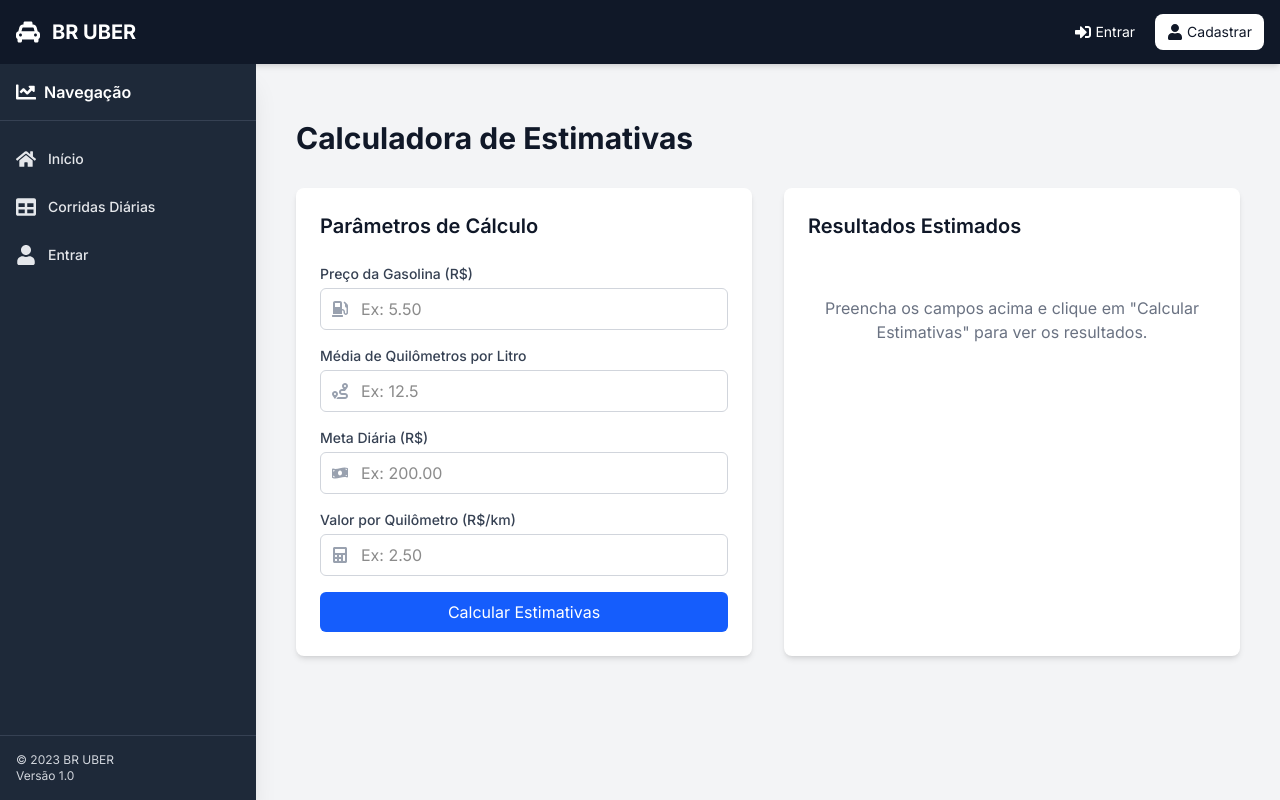
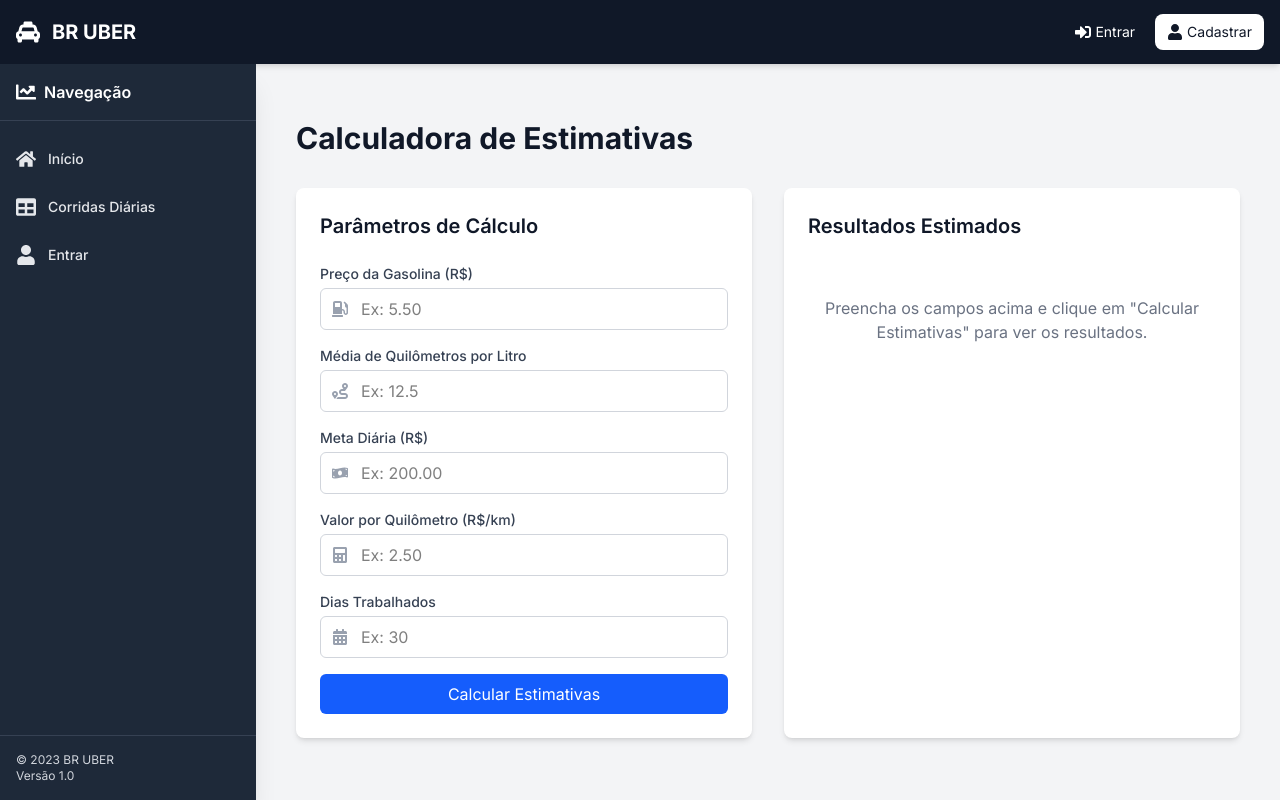
Before and after one commit to Brunoreis57/Ubertracker, a Next.js app: page /calculadora in a window 1280 px wide. Built offline with nearby package versions, Linux system fonts and the light colour scheme.

Commit message:
Melhorias na Calculadora: texto preto nos inputs e adicionado campo de dias trabalhados

```diff
--- a/app/calculadora/page.tsx
+++ b/app/calculadora/page.tsx
@@ -1,13 +1,14 @@
 'use client';
 
 import { useState } from 'react';
-import { FaGasPump, FaRoute, FaMoneyBillWave, FaCalculator } from 'react-icons/fa';
+import { FaGasPump, FaRoute, FaMoneyBillWave, FaCalculator, FaCalendarAlt } from 'react-icons/fa';
 
 const CalculadoraPage = () => {
   const [precoGasolina, setPrecoGasolina] = useState<string>('');
   const [mediaKmLitro, setMediaKmLitro] = useState<string>('');
   const [metaDiaria, setMetaDiaria] = useState<string>('');
   const [valorPorKm, setValorPorKm] = useState<string>('');
+  const [diasTrabalhados, setDiasTrabalhados] = useState<string>('');
   const [resultados, setResultados] = useState<{
     kmNecessarios: number;
     litrosNecessarios: number;
@@ -15,6 +16,13 @@ const CalculadoraPage = () => {
     corridasNecessarias: number;
     ganhoBruto: number;
     ganhoLiquido: number;
+    // Novos campos para totais
+    totalKmPeriodo: number;
+    totalLitrosPeriodo: number;
+    totalCustoGasolinaPeriodo: number;
+    totalCorridasPeriodo: number;
+    totalGanhoBrutoPeriodo: number;
+    totalGanhoLiquidoPeriodo: number;
   } | null>(null);
 
   const calcularEstimativas = () => {
@@ -22,12 +30,13 @@ const CalculadoraPage = () => {
     const kmL = parseFloat(mediaKmLitro);
     const meta = parseFloat(metaDiaria);
     const valorKm = parseFloat(valorPorKm);
+    const dias = parseFloat(diasTrabalhados);
 
-    if (isNaN(precoGas) || isNaN(kmL) || isNaN(meta) || isNaN(valorKm)) {
+    if (isNaN(precoGas) || isNaN(kmL) || isNaN(meta) || isNaN(valorKm) || isNaN(dias)) {
       return;
     }
 
-    // Cálculos
+    // Cálculos diários
     const kmNecessarios = meta / valorKm;
     const litrosNecessarios = kmNecessarios / kmL;
     const custoGasolina = litrosNecessarios * precoGas;
@@ -35,13 +44,27 @@ const CalculadoraPage = () => {
     const ganhoBruto = kmNecessarios * valorKm;
     const ganhoLiquido = ganhoBruto - custoGasolina;
 
+    // Cálculos para o período
+    const totalKmPeriodo = kmNecessarios * dias;
+    const totalLitrosPeriodo = litrosNecessarios * dias;
+    const totalCustoGasolinaPeriodo = custoGasolina * dias;
+    const totalCorridasPeriodo = corridasNecessarias * dias;
+    const totalGanhoBrutoPeriodo = ganhoBruto * dias;
+    const totalGanhoLiquidoPeriodo = ganhoLiquido * dias;
+
     setResultados({
       kmNecessarios,
       litrosNecessarios,
       custoGasolina,
       corridasNecessarias,
       ganhoBruto,
-      ganhoLiquido
+      ganhoLiquido,
+      totalKmPeriodo,
+      totalLitrosPeriodo,
+      totalCustoGasolinaPeriodo,
+      totalCorridasPeriodo,
+      totalGanhoBrutoPeriodo,
+      totalGanhoLiquidoPeriodo
     });
   };
 
@@ -75,7 +98,7 @@ const CalculadoraPage = () => {
                   step="0.01"
                   value={precoGasolina}
                   onChange={(e) => setPrecoGasolina(e.target.value)}
-                  className="block w-full pl-10 pr-3 py-2 border border-gray-300 rounded-md focus:outline-none focus:ring-2 focus:ring-blue-500"
+                  className="block w-full pl-10 pr-3 py-2 border border-gray-300 rounded-md focus:outline-none focus:ring-2 focus:ring-blue-500 text-black"
                   placeholder="Ex: 5.50"
                 />
               </div>
@@ -94,7 +117,7 @@ const CalculadoraPage = () => {
                   step="0.1"
                   value={mediaKmLitro}
                   onChange={(e) => setMediaKmLitro(e.target.value)}
-                  className="block w-full pl-10 pr-3 py-2 border border-gray-300 rounded-md focus:outline-none focus:ring-2 focus:ring-blue-500"
+                  className="block w-full pl-10 pr-3 py-2 border border-gray-300 rounded-md focus:outline-none focus:ring-2 focus:ring-blue-500 text-black"
                   placeholder="Ex: 12.5"
                 />
               </div>
@@ -113,7 +136,7 @@ const CalculadoraPage = () => {
                   step="0.01"
                   value={metaDiaria}
                   onChange={(e) => setMetaDiaria(e.target.value)}
-                  className="block w-full pl-10 pr-3 py-2 border border-gray-300 rounded-md focus:outline-none focus:ring-2 focus:ring-blue-500"
+                  className="block w-full pl-10 pr-3 py-2 border border-gray-300 rounded-md focus:outline-none focus:ring-2 focus:ring-blue-500 text-black"
                   placeholder="Ex: 200.00"
                 />
               </div>
@@ -132,8 +155,27 @@ const CalculadoraPage = () => {
                   step="0.01"
                   value={valorPorKm}
                   onChange={(e) => setValorPorKm(e.target.value)}
-                  className="block w-full pl-10 pr-3 py-2 border border-gray-300 rounded-md focus:outline-none focus:ring-2 focus:ring-blue-500"
+                  className="block w-full pl-10 pr-3 py-2 border border-gray-300 rounded-md focus:outline-none focus:ring-2 focus:ring-blue-500 text-black"
                   placeholder="Ex: 2.50"
+                />
+              </div>
+            </div>
+
+            <div>
+              <label className="block text-sm font-medium text-gray-700 mb-1">
+                Dias Trabalhados
+              </label>
+              <div className="relative">
+                <div className="absolute inset-y-0 left-0 pl-3 flex items-center pointer-events-none">
+                  <FaCalendarAlt className="text-gray-400" />
+                </div>
+                <input
+                  type="number"
+                  min="1"
+                  value={diasTrabalhados}
+                  onChange={(e) => setDiasTrabalhados(e.target.value)}
+                  className="block w-full pl-10 pr-3 py-2 border border-gray-300 rounded-md focus:outline-none focus:ring-2 focus:ring-blue-500 text-black"
+                  placeholder="Ex: 30"
                 />
               </div>
             </div>
@@ -154,7 +196,7 @@ const CalculadoraPage = () => {
           {resultados ? (
             <div className="space-y-4">
               <div className="bg-gray-50 p-4 rounded-lg">
-                <h3 className="text-lg font-medium text-gray-900 mb-2">Distância e Combustível</h3>
+                <h3 className="text-lg font-medium text-gray-900 mb-2">Distância e Combustível (Diário)</h3>
                 <div className="space-y-2">
                   <p className="text-gray-700">
                     Quilômetros necessários: <span className="font-semibold">{resultados.kmNecessarios.toFixed(1)} km</span>
@@ -169,7 +211,7 @@ const CalculadoraPage = () => {
               </div>
 
               <div className="bg-gray-50 p-4 rounded-lg">
-                <h3 className="text-lg font-medium text-gray-900 mb-2">Corridas e Ganhos</h3>
+                <h3 className="text-lg font-medium text-gray-900 mb-2">Corridas e Ganhos (Diário)</h3>
                 <div className="space-y-2">
                   <p className="text-gray-700">
                     Corridas necessárias: <span className="font-semibold">{resultados.corridasNecessarias}</span>
@@ -179,6 +221,30 @@ const CalculadoraPage = () => {
                   </p>
                   <p className="text-gray-700">
                     Ganho líquido: <span className="font-semibold text-green-600">{formatarDinheiro(resultados.ganhoLiquido)}</span>
+                  </p>
+                </div>
+              </div>
+
+              <div className="bg-blue-50 p-4 rounded-lg">
+                <h3 className="text-lg font-medium text-gray-900 mb-2">Totais do Período</h3>
+                <div className="space-y-2">
+                  <p className="text-gray-700">
+                    Total de quilômetros: <span className="font-semibold">{resultados.totalKmPeriodo.toFixed(1)} km</span>
+                  </p>
+                  <p className="text-gray-700">
+                    Total de litros: <span className="font-semibold">{resultados.totalLitrosPeriodo.toFixed(1)} L</span>
+                  </p>
+                  <p className="text-gray-700">
+                    Total gasto com gasolina: <span className="font-semibold text-red-600">{formatarDinheiro(resultados.totalCustoGasolinaPeriodo)}</span>
+                  </p>
+                  <p className="text-gray-700">
+                    Total de corridas: <span className="font-semibold">{resultados.totalCorridasPeriodo}</span>
+                  </p>
+                  <p className="text-gray-700">
+                    Ganho bruto total: <span className="font-semibold text-green-600">{formatarDinheiro(resultados.totalGanhoBrutoPeriodo)}</span>
+                  </p>
+                  <p className="text-gray-700">
+                    Ganho líquido total: <span className="font-semibold text-green-600">{formatarDinheiro(resultados.totalGanhoLiquidoPeriodo)}</span>
                   </p>
                 </div>
               </div>
```
